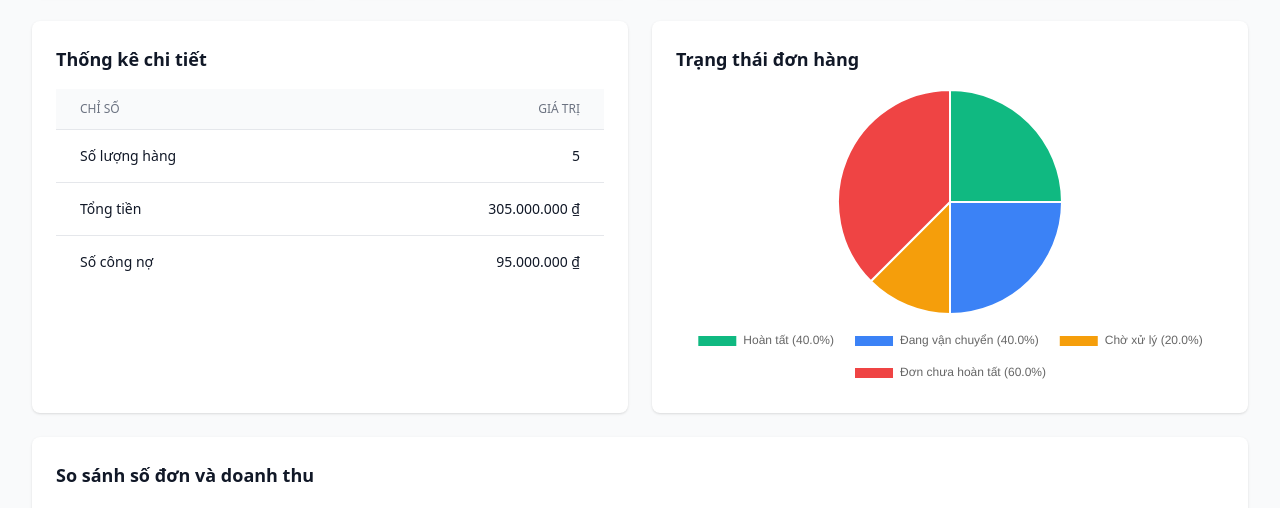
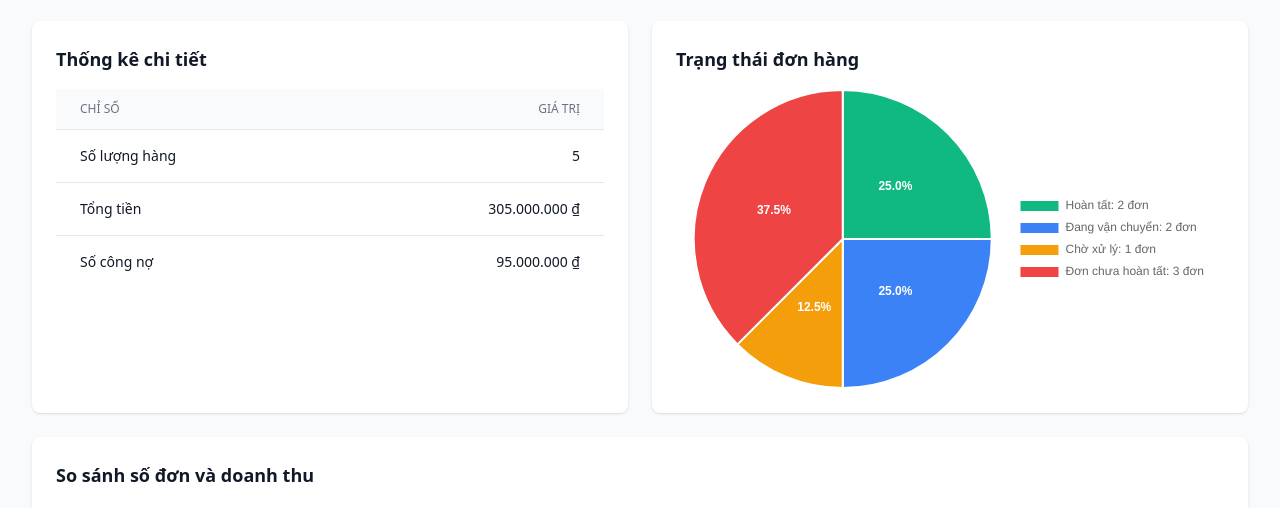
Before and after one commit to Norikachi123/dashboard, a plain HTML site: page index.html in a window 1280 px wide. Shown: the part 272-780 px from the top of the page. Drawn offline with nearby package versions, Linux system fonts and the light colour scheme.

Commit message:
Update index.html

```diff
--- a/index.html
+++ b/index.html
@@ -968,11 +968,44 @@
         const statusLabelsWithPercentages = Object.entries(statusCounts).map(
           ([status, count]) => {
             const percentage = ((count / totalOrders) * 100).toFixed(1);
-            return `${status} (${percentage}%)`;
+            return `${status}: ${count} đơn`;
           }
         );
 
         const statusCtx = document.getElementById("statusPie").getContext("2d");
+        // Plugin to draw percentages inside pie slices
+        const piePercentPlugin = {
+          id: 'piePercentPlugin',
+          afterDraw: (chart) => {
+            const ctx = chart.ctx;
+            const dataset = chart.data.datasets[0];
+            const meta = chart.getDatasetMeta(0);
+            const total = dataset.data.reduce((a, b) => a + b, 0);
+            ctx.save();
+            ctx.font = 'bold 12px Arial';
+            ctx.fillStyle = '#ffffff';
+            ctx.textAlign = 'center';
+            ctx.textBaseline = 'middle';
+            meta.data.forEach((arc, i) => {
+              const value = dataset.data[i];
+              if (!value || total === 0) return;
+              // mid angle
+              const start = arc.startAngle;
+              const end = arc.endAngle;
+              const mid = (start + end) / 2;
+              const r = (arc.outerRadius + arc.innerRadius) / 2;
+              const x = arc.x + Math.cos(mid) * r;
+              const y = arc.y + Math.sin(mid) * r;
+              const percent = ((value / total) * 100).toFixed(1) + '%';
+              // If slice is too small, skip drawing to avoid overlap
+              const sliceAngle = end - start;
+              if (sliceAngle < 0.25) return; // ~14 degrees
+              ctx.fillText(percent, x, y);
+            });
+            ctx.restore();
+          }
+        };
+
         if (statusPie) statusPie.destroy();
         statusPie = new Chart(statusCtx, {
           type: "pie",
@@ -990,11 +1023,17 @@
           options: {
             responsive: true,
             maintainAspectRatio: false,
+            layout: {
+              padding: {
+                right: 10
+              }
+            },
             plugins: {
               legend: {
-                position: "bottom",
+                position: "right",
+                align: 'center',
                 labels: {
-                  padding: 20,
+                  padding: 10,
                 },
               },
               tooltip: {
@@ -1014,6 +1053,7 @@
               },
             },
           },
+          plugins: [piePercentPlugin]
         });
       }
 
```
